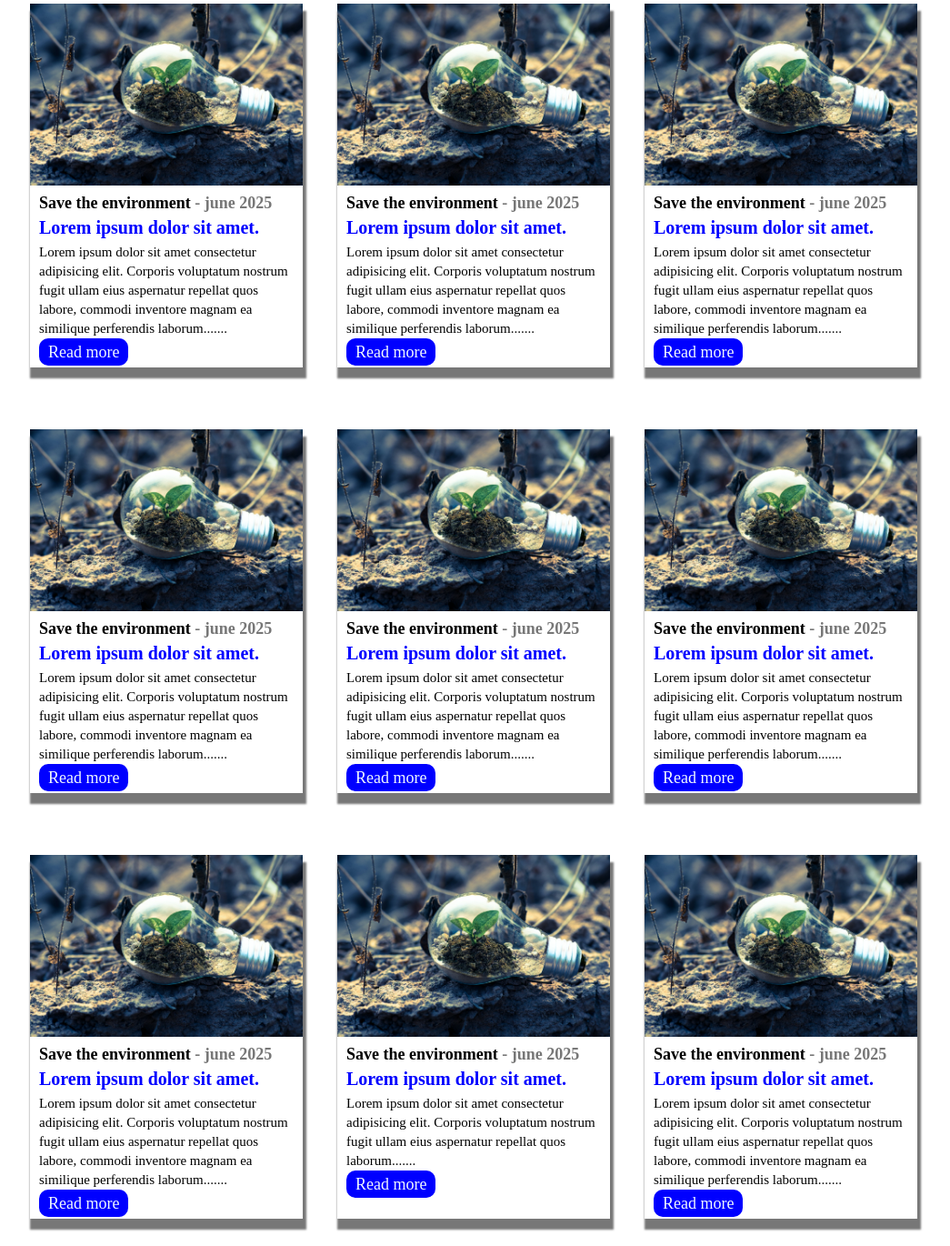
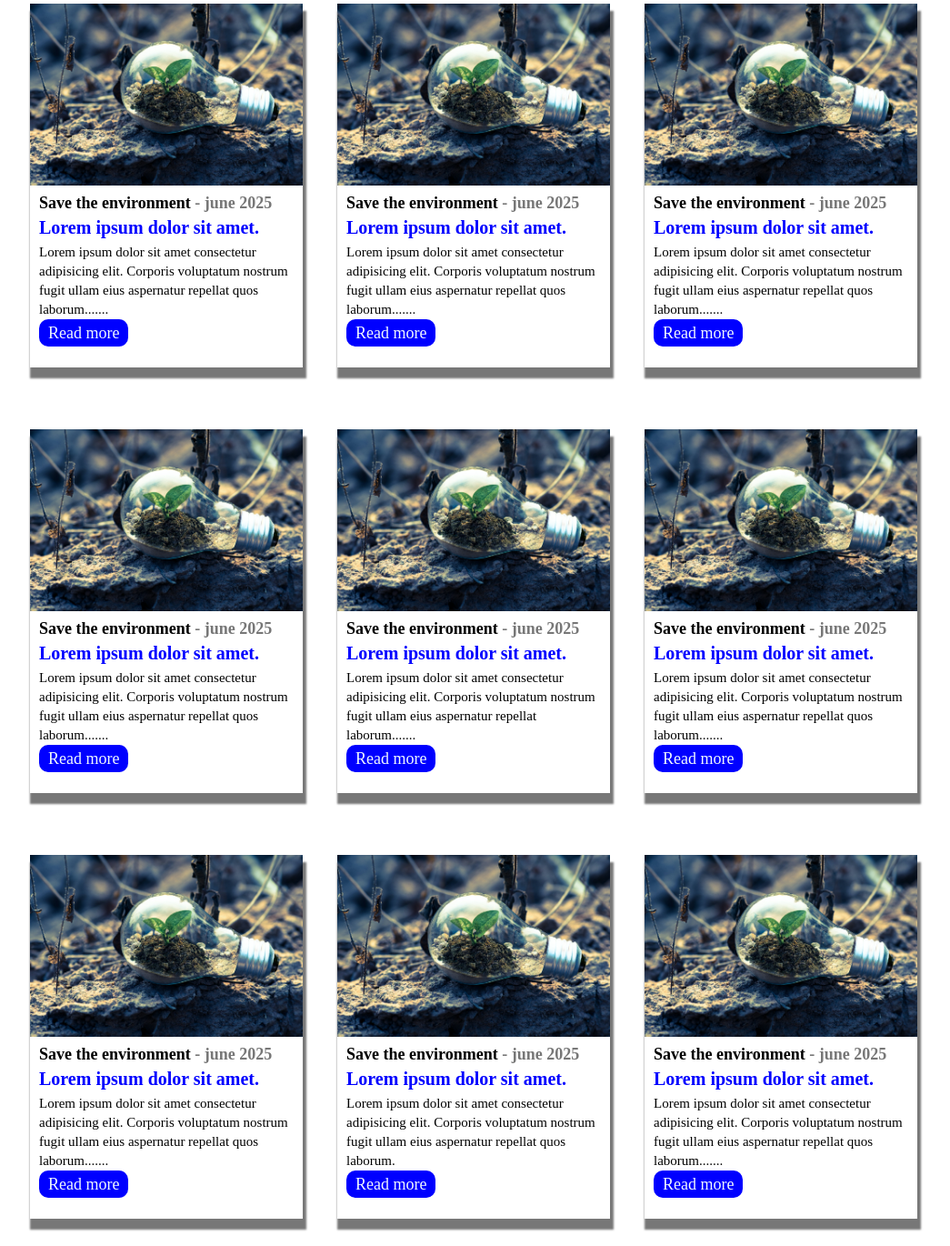
Before and after one commit to lasya-kamisetty25/blogs, a plain HTML site: page index.html in a window 1280 px wide. Shown: the part 131-1501 px from the top of the page at 91% size, without its empty margins (119-1164 px from the left). Drawn offline with Linux system fonts and the light colour scheme.

Commit message:
first commit

```diff
--- a/css/style.css
+++ b/css/style.css
@@ -89,4 +89,7 @@
     .cards{
         grid-template-columns: repeat(1,1fr);
     }
+    .cards .card .content{
+        font-size: 12px;
+    }
 }
--- a/index.html
+++ b/index.html
@@ -19,61 +19,7 @@
               <img src="./image/bg1.jpg" alt="">
               <p class="tagline">Save the environment <span>- june 2025</span></p>
               <h4 class="title">Lorem ipsum dolor sit amet.</h4>
-                <p class="content">Lorem ipsum dolor sit amet consectetur adipisicing elit. Corporis voluptatum nostrum fugit ullam eius aspernatur repellat quos labore, commodi inventore magnam ea similique perferendis laborum.......
-                </p>
-                <a href="">Read more
-                </a>
-                </div>
-                <div class="card">
-              <img src="./image/bg1.jpg" alt="">
-              <p class="tagline">Save the environment <span>- june 2025</span></p>
-              <h4 class="title">Lorem ipsum dolor sit amet.</h4>
-                <p class="content">Lorem ipsum dolor sit amet consectetur adipisicing elit. Corporis voluptatum nostrum fugit ullam eius aspernatur repellat quos labore, commodi inventore magnam ea similique perferendis laborum.......
-                </p>
-                <a href="">Read more
-                </a>
-                </div>
-                <div class="card">
-              <img src="./image/bg1.jpg" alt="">
-              <p class="tagline">Save the environment <span>- june 2025</span></p>
-              <h4 class="title">Lorem ipsum dolor sit amet.</h4>
-                <p class="content">Lorem ipsum dolor sit amet consectetur adipisicing elit. Corporis voluptatum nostrum fugit ullam eius aspernatur repellat quos labore, commodi inventore magnam ea similique perferendis laborum.......
-                </p>
-                <a href="">Read more
-                </a>
-                </div>
-                <div class="card">
-              <img src="./image/bg1.jpg" alt="">
-              <p class="tagline">Save the environment <span>- june 2025</span></p>
-              <h4 class="title">Lorem ipsum dolor sit amet.</h4>
-                <p class="content">Lorem ipsum dolor sit amet consectetur adipisicing elit. Corporis voluptatum nostrum fugit ullam eius aspernatur repellat quos labore, commodi inventore magnam ea similique perferendis laborum.......
-                </p>
-                <a href="">Read more
-                </a>
-                </div>
-                <div class="card">
-              <img src="./image/bg1.jpg" alt="">
-              <p class="tagline">Save the environment <span>- june 2025</span></p>
-              <h4 class="title">Lorem ipsum dolor sit amet.</h4>
-                <p class="content">Lorem ipsum dolor sit amet consectetur adipisicing elit. Corporis voluptatum nostrum fugit ullam eius aspernatur repellat quos labore, commodi inventore magnam ea similique perferendis laborum.......
-                </p>
-                <a href="">Read more
-                </a>
-                </div>
-                <div class="card">
-              <img src="./image/bg1.jpg" alt="">
-              <p class="tagline">Save the environment <span>- june 2025</span></p>
-              <h4 class="title">Lorem ipsum dolor sit amet.</h4>
-                <p class="content">Lorem ipsum dolor sit amet consectetur adipisicing elit. Corporis voluptatum nostrum fugit ullam eius aspernatur repellat quos labore, commodi inventore magnam ea similique perferendis laborum.......
-                </p>
-                <a href="">Read more
-                </a>
-                </div>
-                <div class="card">
-              <img src="./image/bg1.jpg" alt="">
-              <p class="tagline">Save the environment <span>- june 2025</span></p>
-              <h4 class="title">Lorem ipsum dolor sit amet.</h4>
-                <p class="content">Lorem ipsum dolor sit amet consectetur adipisicing elit. Corporis voluptatum nostrum fugit ullam eius aspernatur repellat quos labore, commodi inventore magnam ea similique perferendis laborum.......
+                <p class="content">Lorem ipsum dolor sit amet consectetur adipisicing elit. Corporis voluptatum nostrum fugit ullam eius aspernatur repellat quos  laborum.......
                 </p>
                 <a href="">Read more
                 </a>
@@ -91,7 +37,61 @@
               <img src="./image/bg1.jpg" alt="">
               <p class="tagline">Save the environment <span>- june 2025</span></p>
               <h4 class="title">Lorem ipsum dolor sit amet.</h4>
-                <p class="content">Lorem ipsum dolor sit amet consectetur adipisicing elit. Corporis voluptatum nostrum fugit ullam eius aspernatur repellat quos labore, commodi inventore magnam ea similique perferendis laborum.......
+                <p class="content">Lorem ipsum dolor sit amet consectetur adipisicing elit. Corporis voluptatum nostrum fugit ullam eius aspernatur repellat quos  laborum.......
+                </p>
+                <a href="">Read more
+                </a>
+                </div>
+                <div class="card">
+              <img src="./image/bg1.jpg" alt="">
+              <p class="tagline">Save the environment <span>- june 2025</span></p>
+              <h4 class="title">Lorem ipsum dolor sit amet.</h4>
+                <p class="content">Lorem ipsum dolor sit amet consectetur adipisicing elit. Corporis voluptatum nostrum fugit ullam eius aspernatur repellat quos laborum.......
+                </p>
+                <a href="">Read more
+                </a>
+                </div>
+                <div class="card">
+              <img src="./image/bg1.jpg" alt="">
+              <p class="tagline">Save the environment <span>- june 2025</span></p>
+              <h4 class="title">Lorem ipsum dolor sit amet.</h4>
+                <p class="content">Lorem ipsum dolor sit amet consectetur adipisicing elit. Corporis voluptatum nostrum fugit ullam eius aspernatur repellat laborum.......
+                </p>
+                <a href="">Read more
+                </a>
+                </div>
+                <div class="card">
+              <img src="./image/bg1.jpg" alt="">
+              <p class="tagline">Save the environment <span>- june 2025</span></p>
+              <h4 class="title">Lorem ipsum dolor sit amet.</h4>
+                <p class="content">Lorem ipsum dolor sit amet consectetur adipisicing elit. Corporis voluptatum nostrum fugit ullam eius aspernatur repellat quos  laborum.......
+                </p>
+                <a href="">Read more
+                </a>
+                </div>
+                <div class="card">
+              <img src="./image/bg1.jpg" alt="">
+              <p class="tagline">Save the environment <span>- june 2025</span></p>
+              <h4 class="title">Lorem ipsum dolor sit amet.</h4>
+                <p class="content">Lorem ipsum dolor sit amet consectetur adipisicing elit. Corporis voluptatum nostrum fugit ullam eius aspernatur repellat quos  laborum.......
+                </p>
+                <a href="">Read more
+                </a>
+                </div>
+                <div class="card">
+              <img src="./image/bg1.jpg" alt="">
+              <p class="tagline">Save the environment <span>- june 2025</span></p>
+              <h4 class="title">Lorem ipsum dolor sit amet.</h4>
+                <p class="content">Lorem ipsum dolor sit amet consectetur adipisicing elit. Corporis voluptatum nostrum fugit ullam eius aspernatur repellat quos  laborum.
+                </p>
+                <a href="">Read more
+                </a>
+                </div>
+                <div class="card">
+              <img src="./image/bg1.jpg" alt="">
+              <p class="tagline">Save the environment <span>- june 2025</span></p>
+              <h4 class="title">Lorem ipsum dolor sit amet.</h4>
+                <p class="content">Lorem ipsum dolor sit amet consectetur adipisicing elit. Corporis voluptatum nostrum fugit ullam eius aspernatur repellat quos laborum.......
                 </p>
                 <a href="">Read more
                 </a>
```
